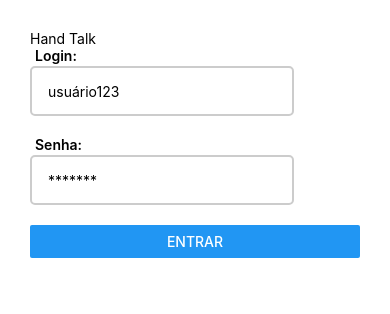
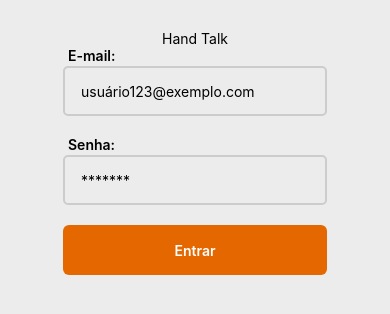
Before and after one commit to vitorrbacelar/teste-tecnico-hand-talk, a React Native app: screen /Login in a window 390 px wide. Shown: the top 314 px of the page. Built offline with nearby package versions, Linux system fonts and the light colour scheme; no server answers.

Commit message:
styles: added DefaultButton and fixed status bar color

```diff
--- a/src/screens/LoginScreen/LoginScreen.tsx
+++ b/src/screens/LoginScreen/LoginScreen.tsx
@@ -10,6 +10,9 @@
 import { Controller, useForm } from 'react-hook-form';
 import { LoginUseCase } from '../../modules/domain/usecases/LoginUseCase';
 import { FirebaseAuthUserService } from '../../modules/data/FirebaseAuthUserService';
+import DefaultButton from '../../components/Button/Button';
+import { styles } from './styles';
+import { StatusBar } from 'expo-status-bar';
 
 const firebaseAuthUserService = new FirebaseAuthUserService();
 const loginUseCase = new LoginUseCase(firebaseAuthUserService);
@@ -30,19 +33,19 @@
   }
 
   return (
-    <KeyboardAvoidingView style={{ flex: 1, backgroundColor: 'white' }}>
-      <SafeAreaView style={{ flex: 1, margin: 30 }}>
-        <View>
+    <KeyboardAvoidingView style={{ flex: 1, backgroundColor: '#ececec' }}>
+      <SafeAreaView style={{ flex: 1, margin: 30, alignItems: 'center' }}>
+        <StatusBar style="dark" backgroundColor="#ececec" />
         <Text style={{ color: 'black' }}>Hand Talk</Text>
-          <View>
+        <View style={styles.container}>
           <Controller
             name="user"
             control={control}
             render={({ field: { onChange, value, ref } }) => (
               <TextInputWithLabel
                 ref={ref}
-                  label="Login:"
-                  placeholder="usuário123"
+                label="E-mail:"
+                placeholder="usuário123@exemplo.com"
                 returnKeyType="next"
                 autoCapitalize="none"
                 autoCorrect={false}
@@ -75,10 +78,8 @@
             )}
           />
         </View>
-          <View>
-            <Button title="Entrar" onPress={handleLogin} />
-          </View>
-        </View>
+
+        <DefaultButton title="Entrar" onPress={handleLogin} />
       </SafeAreaView>
     </KeyboardAvoidingView>
   );
--- /dev/null
+++ b/src/screens/LoginScreen/styles.ts
@@ -0,0 +1,9 @@
+import { StyleSheet } from 'react-native';
+
+export const styles = StyleSheet.create({
+  container: {
+    width: '100%',
+    alignItems: 'center',
+  },
+  input: { width: '90%' },
+});
```
Lines whose indentation alone changed are shown as unchanged.
